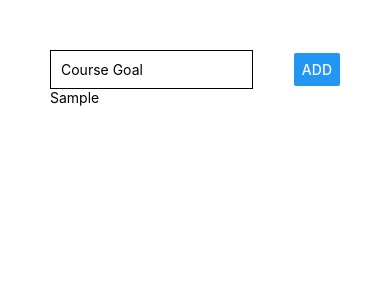
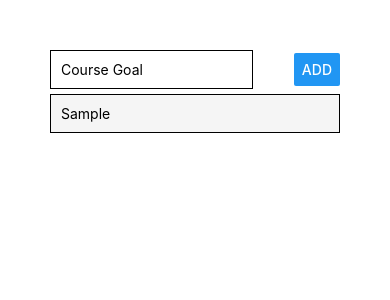
Before and after one commit to sapinspys/React-Native-Practice, a React Native app in the folder rn-first-app/: screen / in a window 390 px wide. Both pictures are taken after typing "Sample" into the empty fields and a click on the button "ADD". Shown: the top 300 px of the page. Built offline with nearby package versions, Linux system fonts and the light colour scheme.

Commit message:
Added styling to goal list

```diff
--- a/rn-first-app/App.js
+++ b/rn-first-app/App.js
@@ -41,9 +41,11 @@ export default function App() {
       </View>
       <View>
         {/* Converts array of data to array of components */}
-        {/* Remember each children should be assigned a key, needs to be unique */}
+        {/* Remember each children should be assigned a key, needs to be unique & ROOT */}
         {courseGoals.map((goal) => (
-          <Text key={goal}>{goal}</Text>
+          <View key={goal}>
+            <Text style={styles.listItem} >{goal}</Text>
+          </View>
         ))}
       </View>
     </View>
@@ -67,4 +69,11 @@ const styles = StyleSheet.create({
     borderWidth: 1,
     padding: 10,
   },
+  listItem: {
+    padding: 10,
+    marginVertical: 5,
+    backgroundColor: 'whitesmoke',
+    borderColor: 'black',
+    borderWidth: 1
+  }
 });
```
